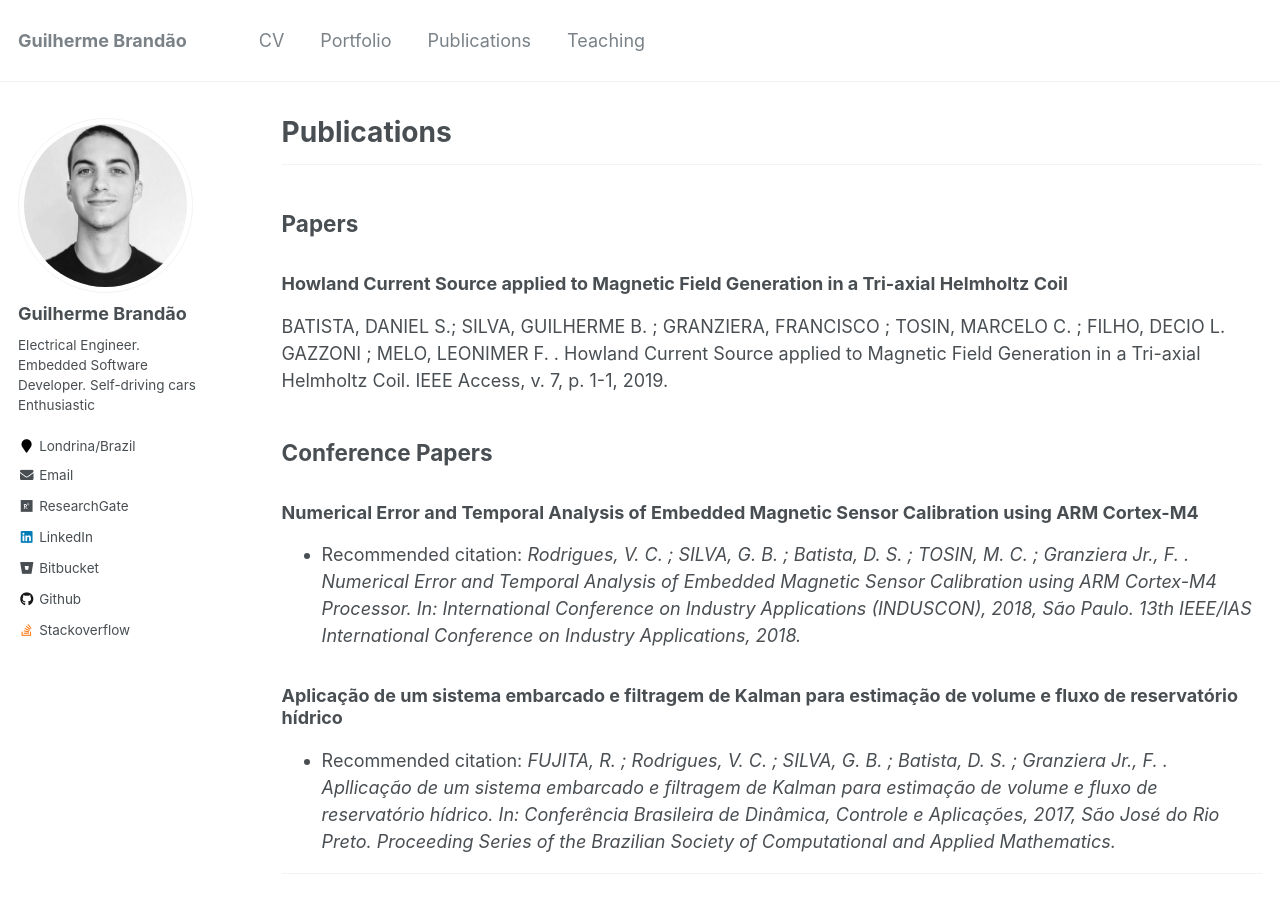
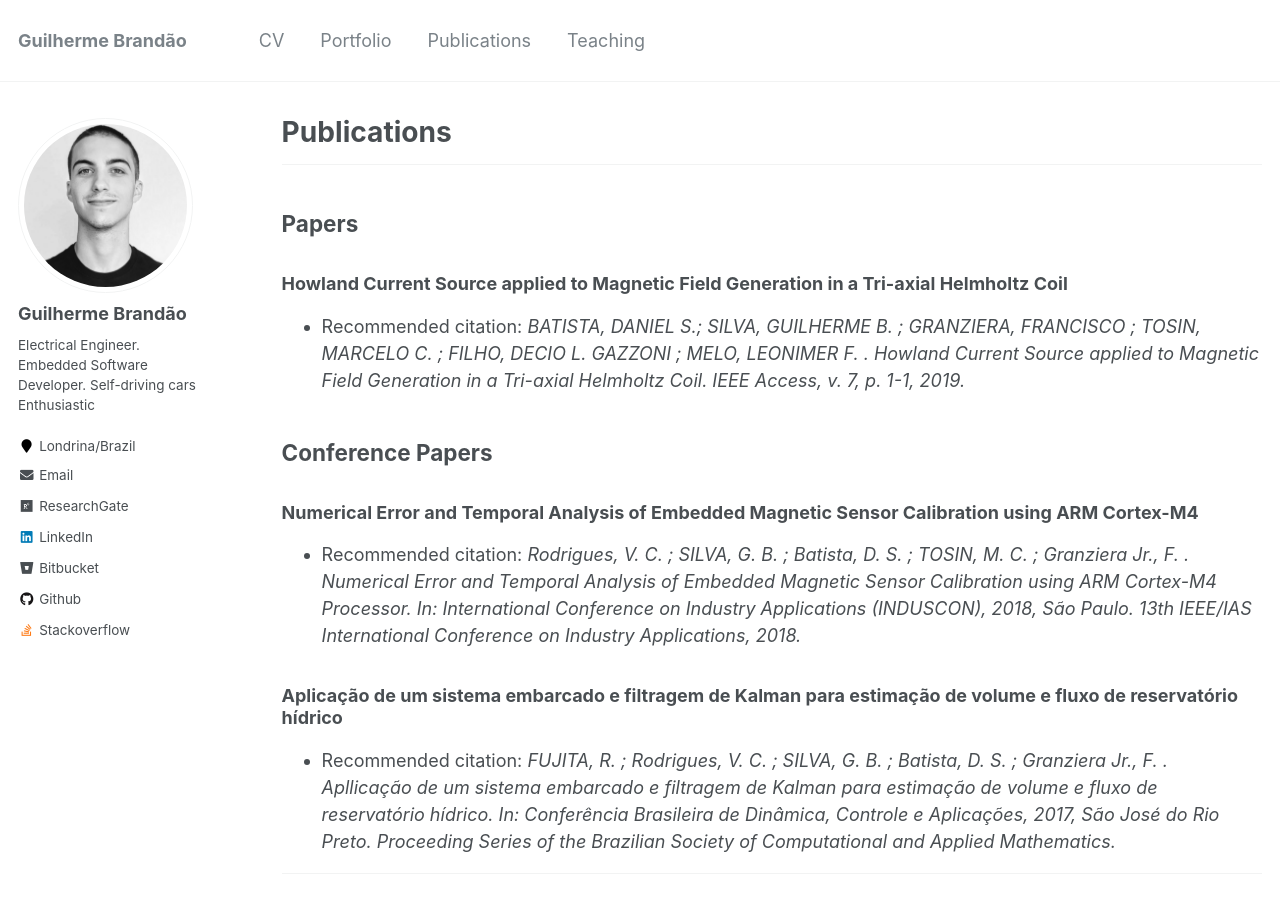
Before and after one commit to brandaogbs/brandaogbs.github.io, a Jekyll site: the page built from _pages/publications.md, in a window 1280 px wide and 900 px high. Built offline with Jekyll 4.4.1, drawn with Linux system fonts in a browser that asks for light colours.

Commit message:
Update publications.md

```diff
--- a/_pages/publications.md
+++ b/_pages/publications.md
@@ -9,7 +9,7 @@
 ## Papers
 
 ### Howland Current Source applied to Magnetic Field Generation in a Tri-axial Helmholtz Coil
-BATISTA, DANIEL S.; SILVA, GUILHERME B. ; GRANZIERA, FRANCISCO ; TOSIN, MARCELO C. ; FILHO, DECIO L. GAZZONI ; MELO, LEONIMER F. . Howland Current Source applied to Magnetic Field Generation in a Tri-axial Helmholtz Coil. IEEE Access, v. 7, p. 1-1, 2019.
+* Recommended citation: *BATISTA, DANIEL S.; SILVA, GUILHERME B. ; GRANZIERA, FRANCISCO ; TOSIN, MARCELO C. ; FILHO, DECIO L. GAZZONI ; MELO, LEONIMER F. . Howland Current Source applied to Magnetic Field Generation in a Tri-axial Helmholtz Coil. IEEE Access, v. 7, p. 1-1, 2019.*
 
 ## Conference Papers
 
```
